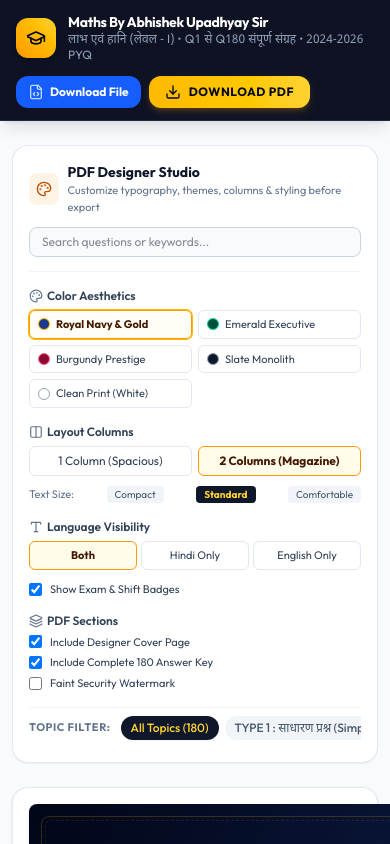
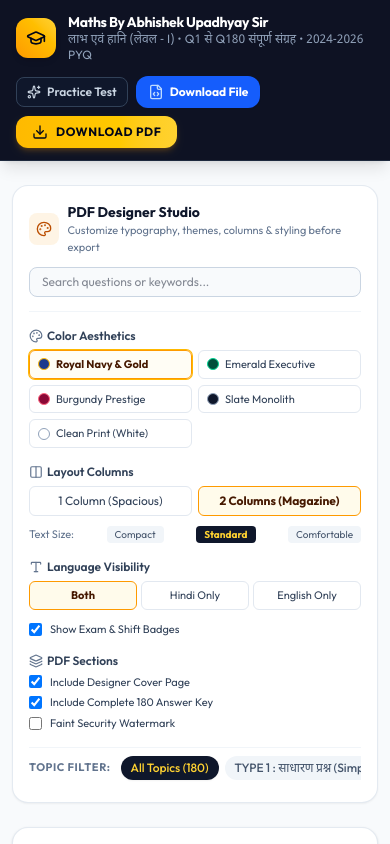
Before and after one commit to stylexcodes/Profit-Loss-PYQ--Maths, a React (Vite) app: page / in a window 390 px wide. Shown: the top 844 px of the page. Built offline with nearby package versions, Linux system fonts and the light colour scheme; a web font is replaced by a local one.

Commit message:
feat(ui): enable practice mode toggle on mobile
Remove the lg breakpoint constraint to allow users to toggle interactive mode on smaller screens and add a descriptive title attribute for accessibility.

```diff
--- a/src/components/HeaderNav.tsx
+++ b/src/components/HeaderNav.tsx
@@ -63,13 +63,14 @@ export const HeaderNav: React.FC<Props> = ({
           {/* Practice Test mode toggle */}
           <button
             onClick={onToggleInteractive}
-            className={`hidden lg:inline-flex items-center gap-1.5 px-3 py-1.5 rounded-lg text-xs font-semibold border transition-all cursor-pointer ${
+            className={`inline-flex items-center gap-1.5 px-2.5 sm:px-3 py-1.5 rounded-lg text-xs font-semibold border transition-all cursor-pointer ${
               isInteractive
                 ? 'bg-amber-400 text-slate-950 border-amber-300 shadow-sm'
                 : 'bg-slate-900 hover:bg-slate-800 text-slate-300 border-slate-700'
             }`}
+            title={isInteractive ? 'Practice test mode active: click to disable' : 'Turn on interactive practice test mode'}
           >
-            <Sparkles className="w-3.5 h-3.5" />
+            <Sparkles className="w-3.5 h-3.5 shrink-0" />
             <span>{isInteractive ? 'Test Mode: ON' : 'Practice Test'}</span>
           </button>
 
```
